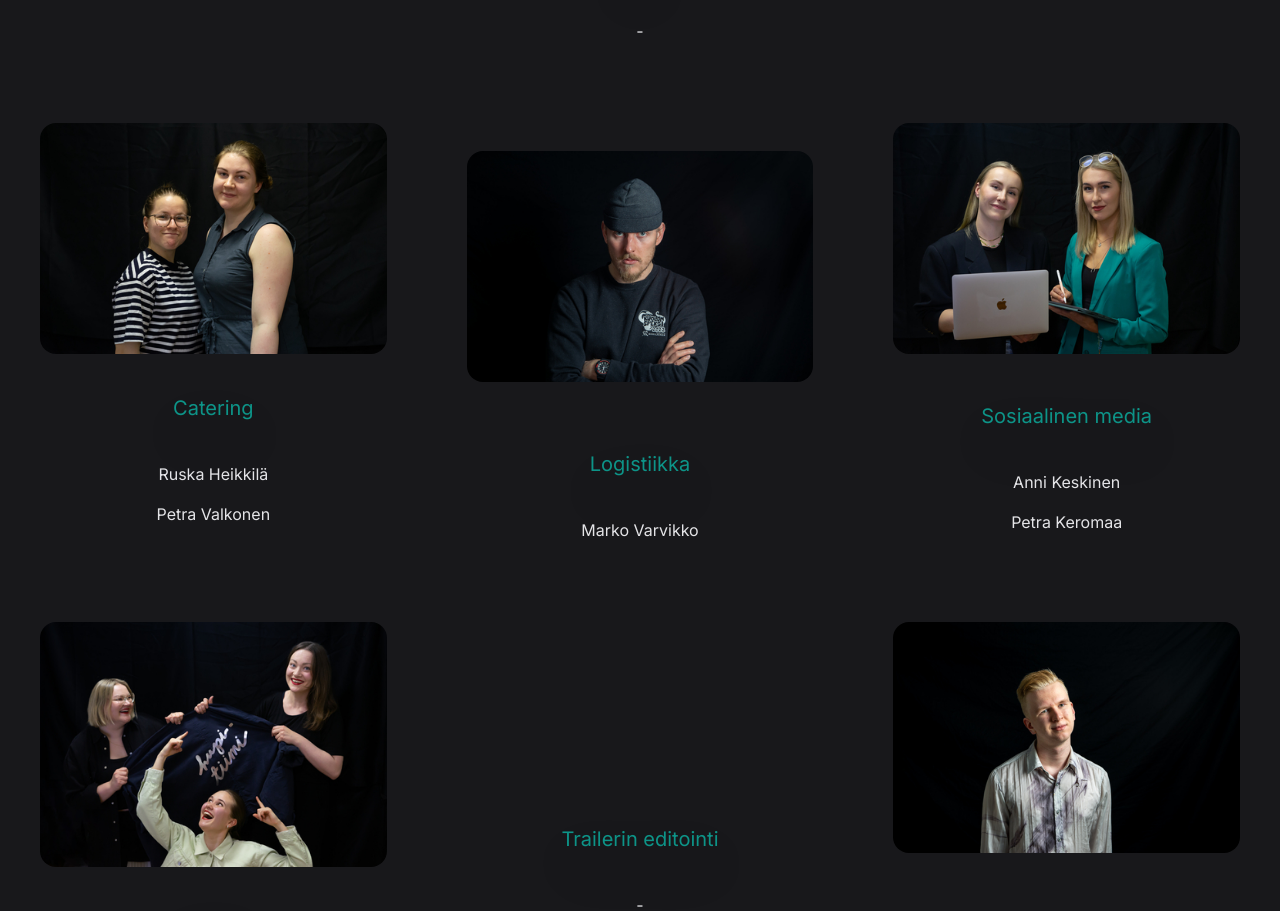
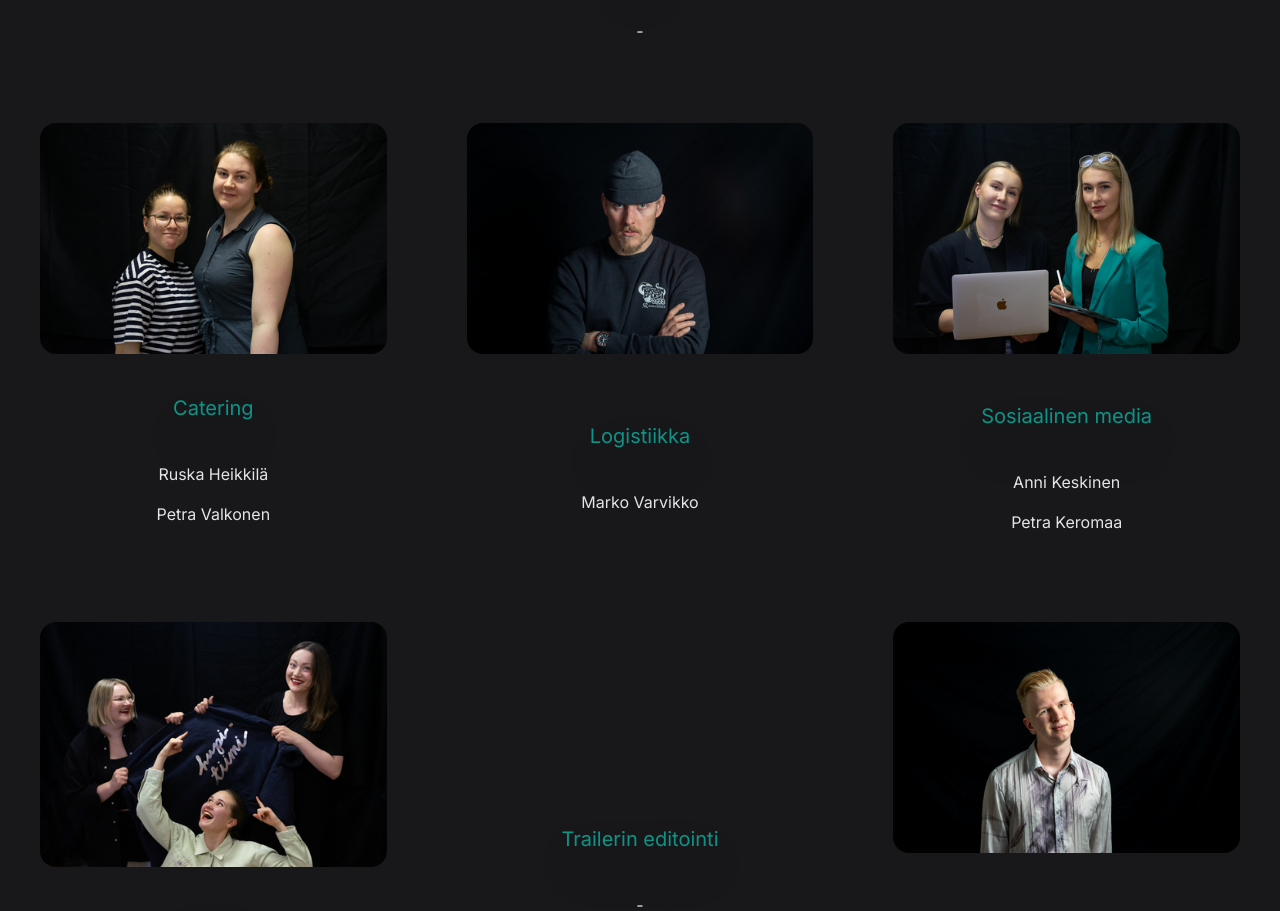
Before and after one commit to hunaja/speksi-2024, a Next.js app: page / in a window 1280 px wide. Shown: the part 6680-7591 px from the top of the page. Built offline with nearby package versions, Linux system fonts and the light colour scheme; a web font is replaced by a local one.

Commit message:
fix logistiikka kuva

```diff
--- a/app/page.tsx
+++ b/app/page.tsx
@@ -493,8 +493,8 @@ export default function Home() {
                   </div>
                 </div>
                 <div className="flex flex-col items-center h-full justify-content-center place-content-center">
+                  <Image src={logistiikka} alt="Logistiikka" className="rounded-2xl m-auto" />
                   <div className="flex-1 h-full flex flex-col justify-center place-items-center">
-                    <Image src={logistiikka} alt="Logistiikka" className="rounded-2xl m-auto" />
                     <h2 className="text-xl drop-shadow-2xl text-teal-600 my-10">Logistiikka</h2>
                     <p>Marko Varvikko</p>
                   </div>
```
